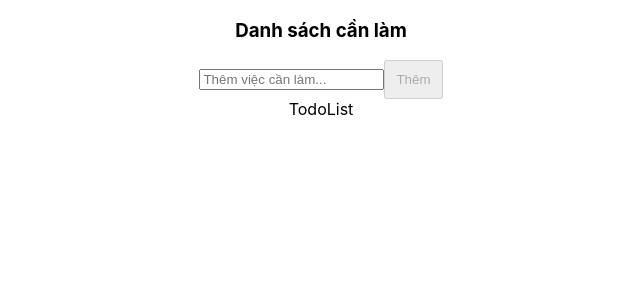
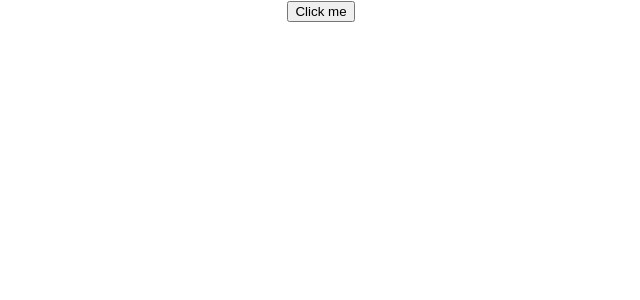
Before and after one commit to toanlehcm/HoleTex, a React (Create React App) app: page / in a window 1280 px wide. Shown: the top 300 px of the page, without its empty margins (319-959 px from the left). Built offline with nearby package versions, Linux system fonts and the light colour scheme.

Commit message:
Compare onClick={handleClick()} and onClick={handleClick}

```diff
--- a/src/lesson/ReactBasic/index.js
+++ b/src/lesson/ReactBasic/index.js
@@ -42,15 +42,30 @@ function ReactBasic(props) {
     setArrTodoList((prevState) => prevState.map((todo) => todo.id === id ? { ...todo, idCompleted: true } : todo))
   }, [])
 
+  function handleClick() {
+    console.log('Button clicked');
+  }
+
   return (
     <div >
-      <h3> Danh sách cần làm</h3>
+      {/* <button onClick={handleClick}>Click me</button> */}
 
-      <input name='add-todo' placeholder='Thêm việc cần làm...' value={inputValue} onChange={handleInputChange} />
+      {/* <button onClick={() => { handleClick(); alert('Clicked!'); }}>
+        Click me
+      </button> */}
 
-      <button className={styles.button_add} disabled={isDisabled} onClick={handleAddTodo}>Thêm</button>
+      {/* <button onClick={() => handleClick()}>Click me</button> */}
 
-      <TodoList arrTodoList={arrTodoList} onCheckBtnClick={onCheckBtnClick} />
+      <button onClick={handleClick()}>Click me</button>
+
+      {/* --------------- */}
+      {/* <h3> Danh sách cần làm</h3> */}
+
+      {/* <input name='add-todo' placeholder='Thêm việc cần làm...' value={inputValue} onChange={handleInputChange} /> */}
+
+      {/* <button className={styles.button_add} disabled={isDisabled} onClick={handleAddTodo}>Thêm</button> */}
+
+      {/* <TodoList arrTodoList={arrTodoList} onCheckBtnClick={onCheckBtnClick} /> */}
     </div>
   );
 }
```
